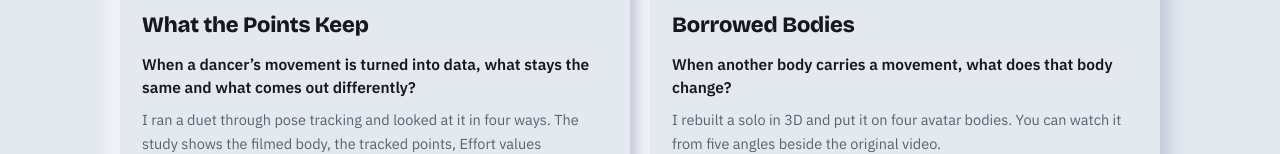
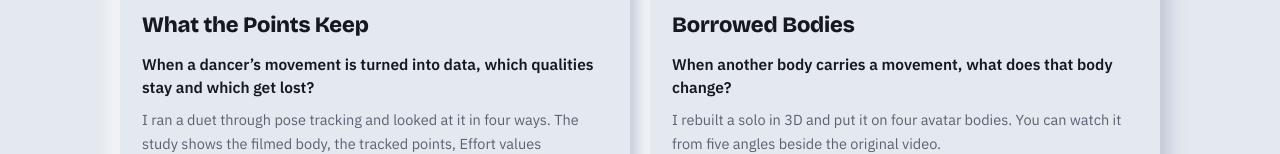
Before and after one commit to Jimin-Byun/Jimin-Byun.github.io, a plain HTML site: page portfolio/index.html in a window 1280 px wide. Shown: the part 3083-3237 px from the top of the page. Drawn offline with nearby package versions, Linux system fonts and the light colour scheme.

Commit message:
Update index.html

```diff
--- a/portfolio/index.html
+++ b/portfolio/index.html
@@ -203,7 +203,7 @@ try{ if('scrollRestoration' in history) history.scrollRestoration='manual'; }cat
   <div class="studies">
     <a class="study" href="points.html">
       <div class="shot"><img src="../thumb-points.jpg" alt="Violet and red traces of two dancers’ wrists and ankles on a dark stage" width="828" height="436" loading="lazy"></div>
-      <div class="s"><div class="n">Study 1 · Duet</div><h3>What the Points Keep</h3><p class="q">When a dancer’s movement is turned into data, what stays the same and what comes out differently?</p><p class="d">I ran a duet through pose tracking and looked at it in four ways. The study shows the filmed body, the tracked points, Effort values computed from joint motion, and the trace each dancer leaves around the body.</p>
+      <div class="s"><div class="n">Study 1 · Duet</div><h3>What the Points Keep</h3><p class="q">When a dancer’s movement is turned into data, which qualities stay and which get lost?</p><p class="d">I ran a duet through pose tracking and looked at it in four ways. The study shows the filmed body, the tracked points, Effort values computed from joint motion, and the trace each dancer leaves around the body.</p>
         <ul class="tags"><li>YOLO11 pose</li><li>2D · 17 points</li><li>Effort (computed)</li></ul><span class="go">Open the study</span></div>
     </a>
     <a class="study" href="bodies.html">
```
